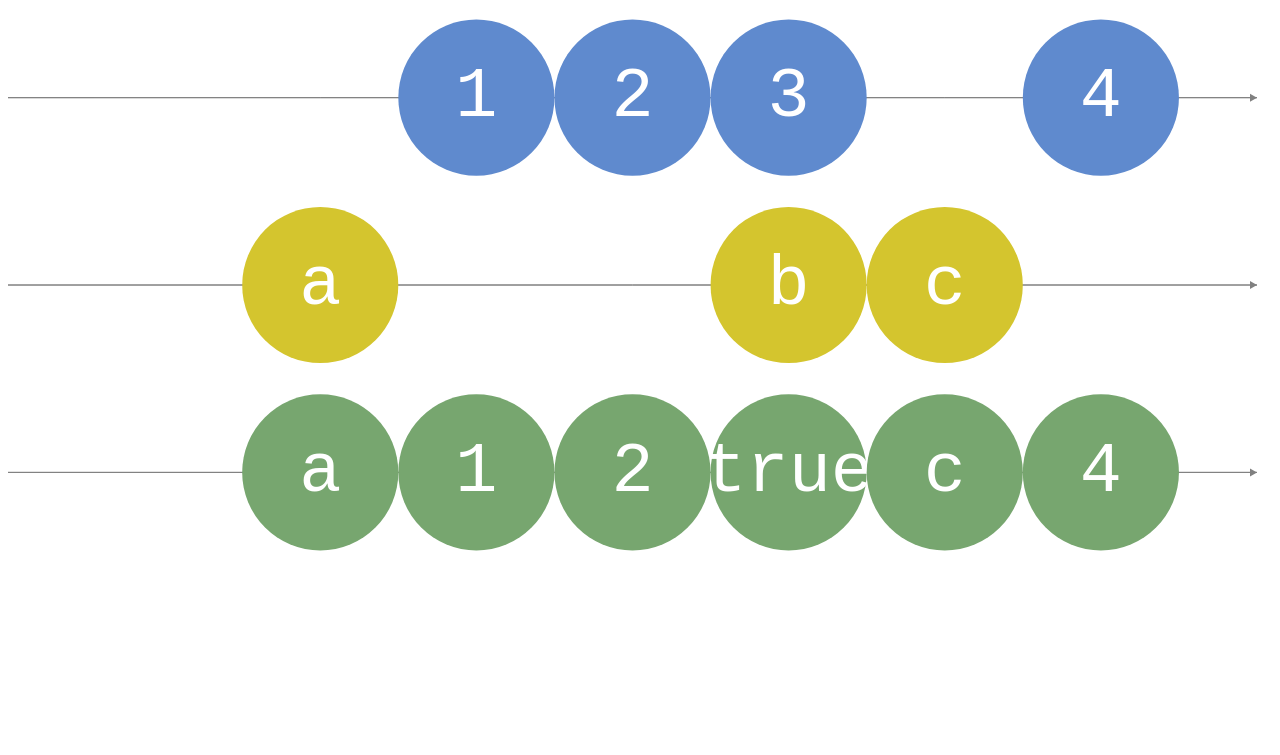
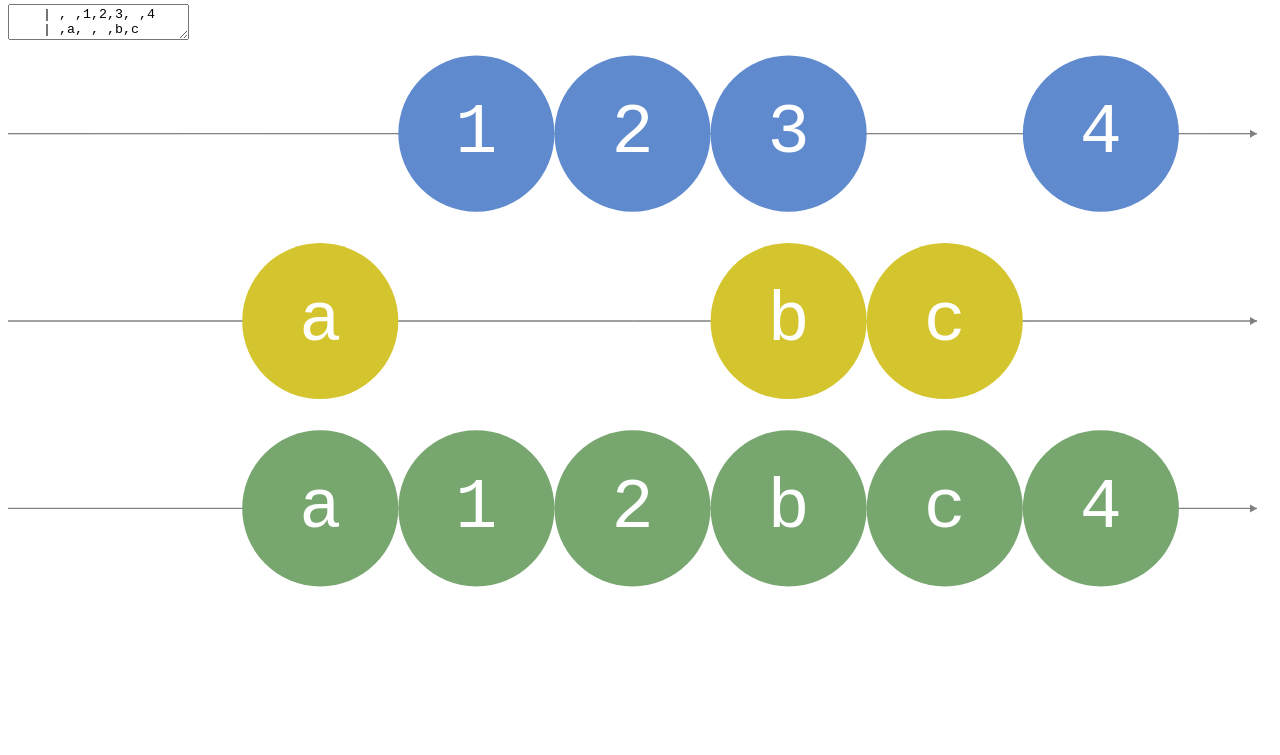
Before and after one commit to yutakahoulette-zz/text-to-marbles, a website with bundled scripts: page demo/index.html in a window 1280 px wide. Shown: the part 45-800 px from the top of the page. Built offline with nearby package versions, Linux system fonts and the light colour scheme.

Commit message:
Make demo interactive

```diff
--- a/demo/build.js
+++ b/demo/build.js
@@ -1,7 +1,19 @@
 (function e(t,n,r){function s(o,u){if(!n[o]){if(!t[o]){var a=typeof require=="function"&&require;if(!u&&a)return a(o,!0);if(i)return i(o,!0);var f=new Error("Cannot find module '"+o+"'");throw f.code="MODULE_NOT_FOUND",f}var l=n[o]={exports:{}};t[o][0].call(l.exports,function(e){var n=t[o][1][e];return s(n?n:e)},l,l.exports,e,t,n,r)}return n[o].exports}var i=typeof require=="function"&&require;for(var o=0;o<r.length;o++)s(r[o]);return s})({"/Users/yutakahoulette/marbles/demo/index.js":[function(require,module,exports){
-var x =require('../index.js')
-x(document.getElementById('marbles'))
+var textToMarbles = require('../index.js')
 
+var input = document.getElementById('input')
+var marbles = document.getElementById('marbles')
+
+input.oninput = draw
+
+function draw(e) {
+  marbles.innerHTML = e.target.value
+  textToMarbles(marbles)
+}
+
+marbles.innerHTML = input.value
+
+textToMarbles(marbles)
 
 
 },{"../index.js":"/Users/yutakahoulette/marbles/index.js"}],"/Users/yutakahoulette/marbles/index.js":[function(require,module,exports){
--- a/demo/index.html
+++ b/demo/index.html
@@ -2,12 +2,13 @@
   <h3>
     Text to marbles
   </h3>
+  <textarea id='input'>
+    | , ,1,2,3, ,4
+    | ,a, , ,b,c
+    | ,a,1,2,b,c,4
+  </textarea>
   <div id='marbles'>
-    | , ,1,2,3 , ,4
-    | ,a, , ,b ,c
-    | ,a,1,2,true,c,4
   </div>
-
 </body>
 
 <script src="build.js"></script>
```
Also changed, not shown: demo/index.js (+15 -2 lines).
